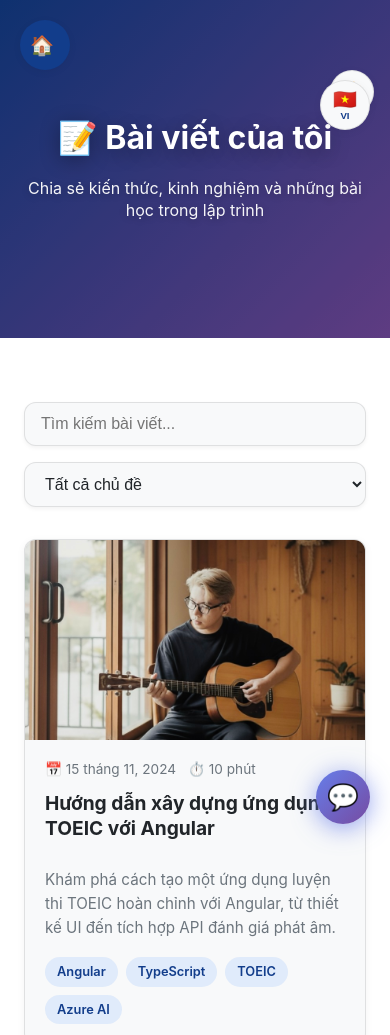
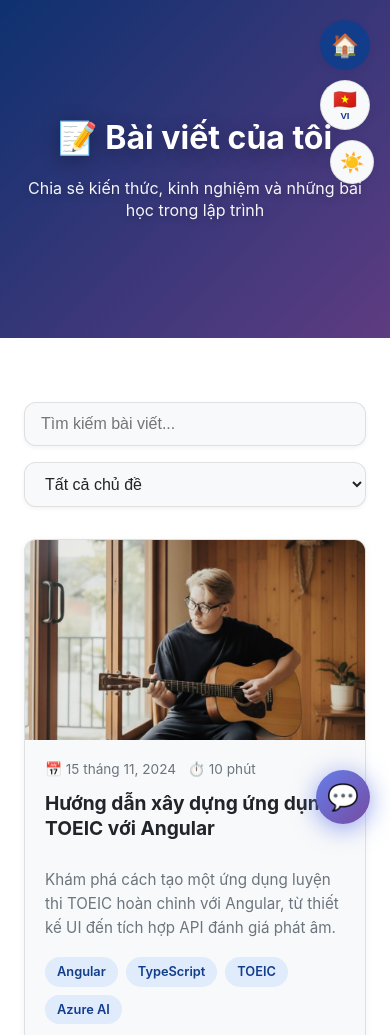
Before and after one commit to TrungKienSilly/TrungKienSilly.github.io, a plain HTML site: page articles.html in a window 390 px wide. Shown: the top 1035 px of the page. Drawn offline with Linux system fonts and the light colour scheme.

Commit message:
style: Move back home button to top-right position matching articles button

```diff
--- a/articles.css
+++ b/articles.css
@@ -1,33 +1,37 @@
 /* Articles Page Styles */
 
-/* Back Home Button */
+/* Back Home Button - top right, same position as Articles button on main page */
 .back-home-btn {
   position: fixed;
   top: 20px;
-  left: 20px;
+  right: 20px;
   background: var(--accent);
   color: white;
   border: none;
-  border-radius: 12px;
-  padding: 10px 18px;
+  border-radius: 50%;
+  width: 50px;
+  height: 50px;
   cursor: pointer;
   display: flex;
   align-items: center;
-  gap: 8px;
-  font-size: 0.95rem;
-  font-weight: 600;
+  justify-content: center;
+  font-size: 1.4rem;
   box-shadow: 0 2px 8px var(--shadow);
   transition: all 0.3s;
   z-index: 1000;
 }
 
 .back-home-btn:hover {
-  transform: translateY(-2px);
+  transform: scale(1.1);
   box-shadow: 0 4px 12px var(--shadow-hover);
 }
 
 .back-home-btn .icon {
-  font-size: 1.2rem;
+  font-size: 1.4rem;
+}
+
+.back-home-btn .text {
+  display: none;
 }
 
 /* Articles Hero Section */
@@ -384,6 +388,16 @@ body.dark-mode .articles-hero {
   text-decoration: underline;
 }
 
+/* Language Selector - below Back Home button */
+.language-selector {
+  top: 80px;
+}
+
+/* Theme Toggle - below Language button */
+.theme-toggle {
+  top: 140px;
+}
+
 /* Responsive */
 @media (max-width: 768px) {
   .articles-hero {
@@ -420,17 +434,6 @@ body.dark-mode .articles-hero {
   .article-modal-title {
     font-size: 2rem;
   }
-
-  .back-home-btn .text {
-    display: none;
-  }
-
-  .back-home-btn {
-    padding: 10px;
-    border-radius: 50%;
-    width: 50px;
-    height: 50px;
-  }
 }
 
 @media (max-width: 480px) {
```
